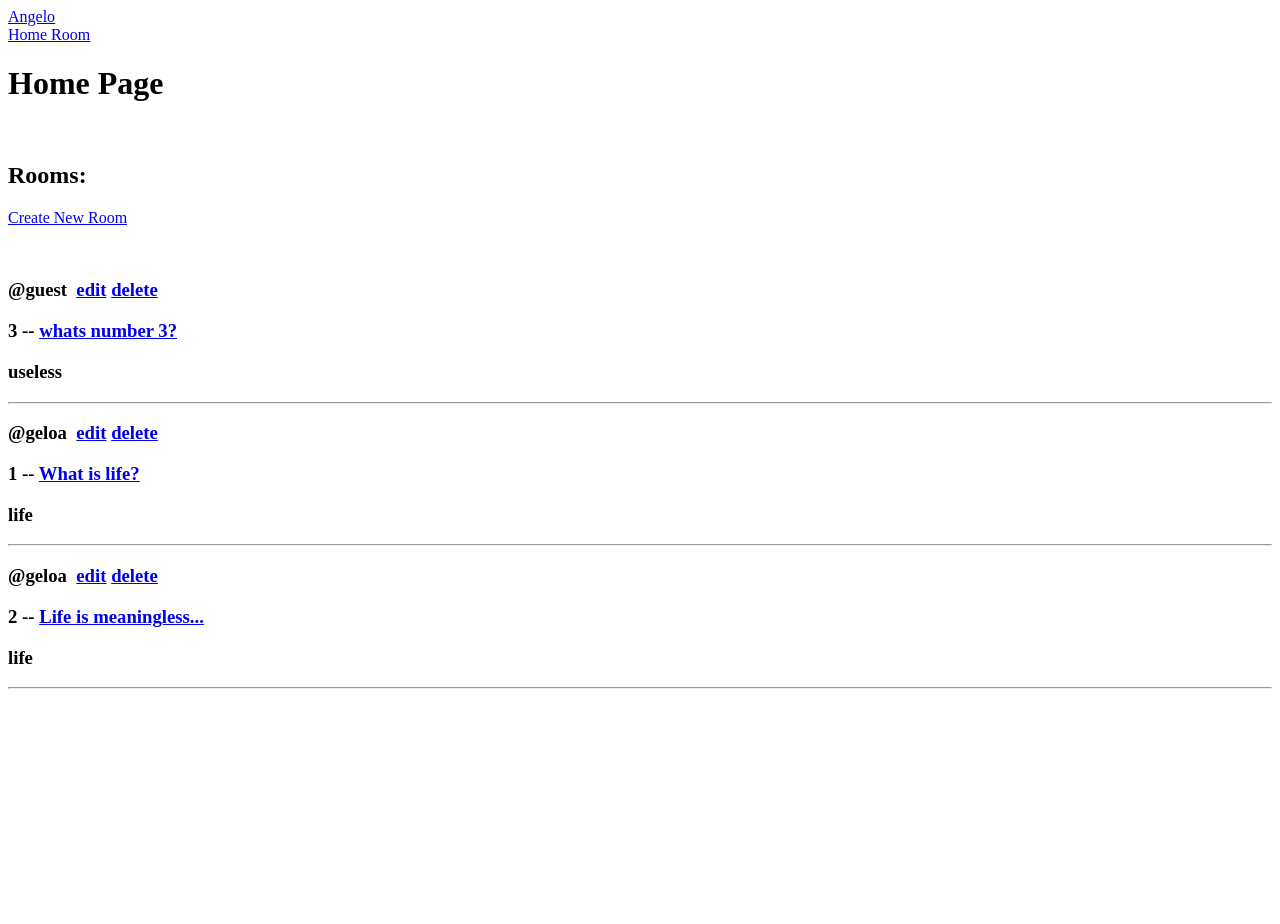
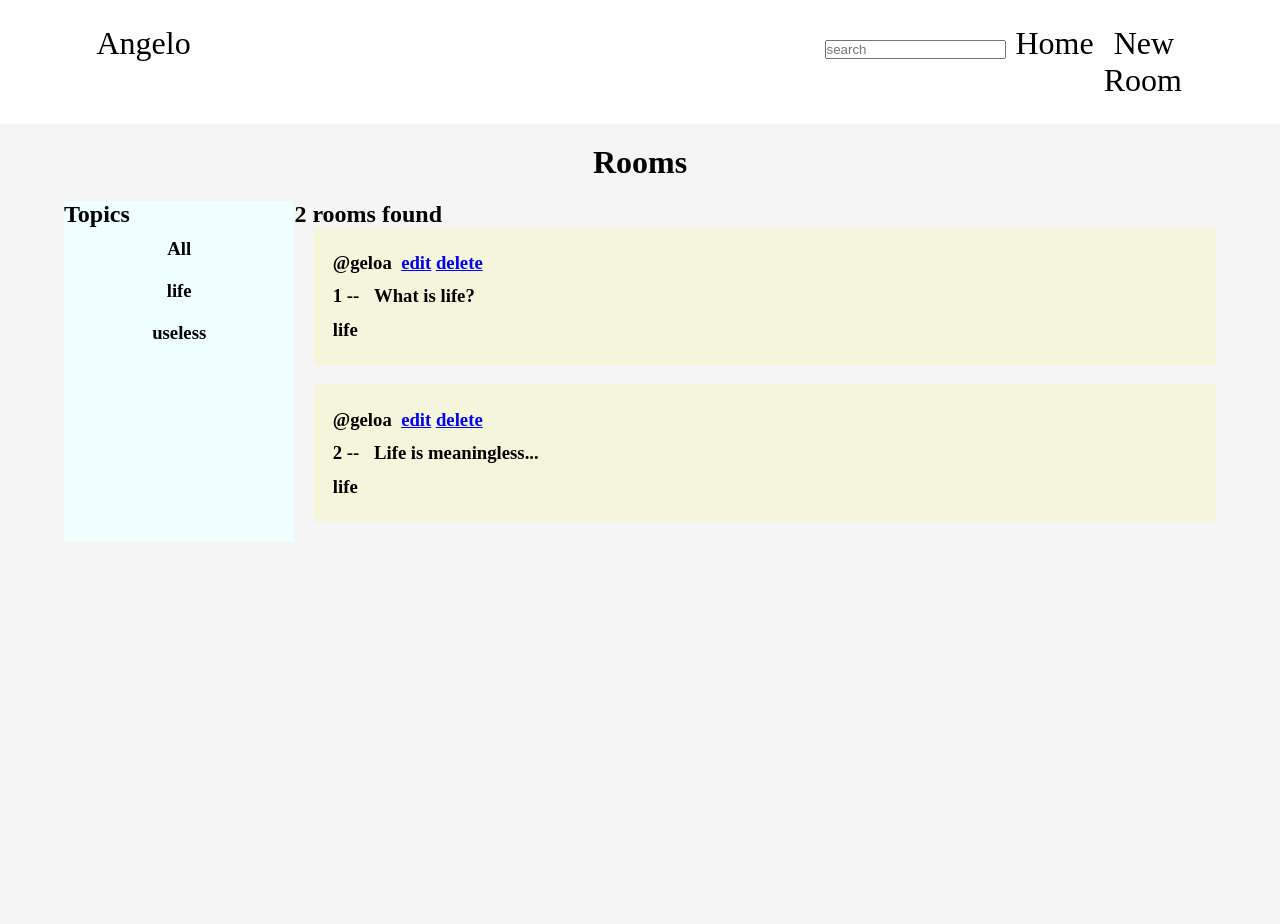
Before and after one commit to AngeloAlgarne/django-discussion-hall, a Django app: a page that uses templates/index.html in a window 1280 px wide. Before the commit the page ends 689 px from the top, so only its background shows below. Run offline with Django 4.2, Linux system fonts and the light colour scheme; data comes from the database, SQL or seed files in the repository.

Commit message:
added search and layout

```diff
--- a/base/templates/base/home.html
+++ b/base/templates/base/home.html
@@ -1,32 +1,34 @@
 {% extends 'index.html' %} {% block content %}
 
-<div>
-    <h1>Home Page</h1>
-    <br />
-    <div>
-        <div>
-            <h2>Rooms:</h2>
-            <p><a href="{% url 'create-room' %}">Create New Room</a></p>
+<div class="pageTitleContainer">
+    <h1>Rooms</h1>
 </div>
-        <br>
-        <div>
+<div class="pageGrid">
+    <div class="sideBar">
+        <h2>Topics</h2>
+        <div class="topicsList">
+            <a class="buttons" href="{% url 'home' %}"><h3>All</h3></a>
+            {% for topic in topics %}
+                <a class="buttons" href="{% url 'home' %}?q={{ topic.name }}"><h3>{{topic}}</h3></a>
+            {% endfor %}
+        </div>
+    </div>
+    <div class="roomListContainer">
+        <h2>{{ room_count }} rooms found</h2>
         {% for room in rooms %}
-            <div>
+        <div class="roomContainer">
             <h3>
                 <span>@{{room.host.username}}</span>&nbsp;
-                    <a href="{% url 'edit-room' room.id %}">edit</a>
-                    <a href="{% url 'delete-room' room.id %}">delete</a>
+                <a class="button" href="{% url 'edit-room' room.id %}">edit</a>
+                <a class="button" href="{% url 'delete-room' room.id %}">delete</a>
             </h3>
             <h3>
                 <span>{{room.id}} --</span>
-                    <a href="{% url 'room' room.id %}"> {{room.name}} </a>
+                <a class="buttons" href="{% url 'room' room.id %}"> {{room.name}} </a>
             </h3>
             <h3>{{room.topic}}</h3>
-                <hr />
         </div>
         {% endfor %}
     </div>
 </div>
-</div>
-
 {% endblock content %}
--- a/base/views.py
+++ b/base/views.py
@@ -1,19 +1,26 @@
 from django.shortcuts import render, redirect
+from django.db.models import Q
 from . import models
 from . import forms
 
 # Create your views here.
 
-# rooms = [
-#     {'id': 1, 'name': 'Room1'},
-#     {'id': 2, 'name': 'Room2'},
-#     {'id': 3, 'name': 'Room3'},
-# ]
+def home(request):
+    q = request.GET.get('q') if request.GET.get('q') != None else ''
+    rooms = models.Room.objects.filter(
+        Q(topic__name__icontains=q) |
+        Q(name__icontains=q) |
+        Q(description__icontains=q)
+    )
+    room_count = rooms.count()
 
+    topics = models.Topic.objects.all()
 
-def home(request):
-    rooms = models.Room.objects.all()
-    context = {'rooms': rooms}
+    context = {
+        'rooms': rooms,
+        'topics': topics,
+        'room_count': room_count,
+    }
     return render(
         request=request,
         template_name='base/home.html',
@@ -69,6 +76,7 @@
         context=context,
     )
 
+
 def deleteRoom(request, pk):
     room = models.Room.objects.get(id=pk)
 
--- a/myproject/settings.py
+++ b/myproject/settings.py
@@ -130,6 +130,10 @@
 
 STATIC_URL = 'static/'
 
+STATICFILES_DIRS = [
+    BASE_DIR / 'static',
+]
+
 # Default primary key field type
 # https://docs.djangoproject.com/en/4.1/ref/settings/#default-auto-field
 
--- /dev/null
+++ b/static/styles/global.styles.css
@@ -0,0 +1,32 @@
+
+* {
+    margin: 0;
+    padding: 0;
+}
+
+.buttons {
+    text-decoration: none;
+    color: black;
+    padding: 10px;
+    text-align: center;
+}
+
+.buttons:hover {
+    text-decoration: none;
+    color: black;
+    background-color: darkgray;
+}
+
+.mainContent {
+    display: flex;
+    flex-direction: column;
+    height: 100vh;
+    padding: 0px 5%;
+    background-color: whitesmoke;
+}
+
+.pageTitleContainer {
+    display: flex;
+    justify-content: center;
+    padding: 20px;
+}
--- /dev/null
+++ b/static/styles/home.css
@@ -0,0 +1,31 @@
+
+.pageGrid {
+    display: grid;
+    grid-template-columns: 1fr 4fr;
+}
+
+.sideBar {
+    display: flex;
+    flex-direction: column;
+    background-color: azure;
+}
+
+.topicsList {
+    display: flex;
+    flex-direction: column;
+}
+
+.topicContainer {
+    padding: 20px;
+}
+
+.roomContainer {
+    padding: 2%;
+    display: flex;
+    justify-content: space-around;
+    flex-direction: column;
+    min-height: 100px;
+    background-color: beige;
+    margin-bottom: 20px;
+    margin-left: 20px;
+}
--- /dev/null
+++ b/static/styles/navbar.css
@@ -0,0 +1,19 @@
+
+.navbar {
+    display: flex;
+    justify-content: space-between;
+    font-size: 2em;
+    padding: 25px;
+}
+
+.leftContainer {
+    margin-left: 5%;
+}
+
+.rightContainer {
+    display: flex;
+    flex-direction: row;
+    width: 30%;
+    justify-content: space-around;
+    margin-right: 5%;
+}
--- a/templates/index.html
+++ b/templates/index.html
@@ -1,3 +1,5 @@
+{% load static %}
+
 <!DOCTYPE html>
 <!--[if lt IE 7]>      <html class="no-js lt-ie9 lt-ie8 lt-ie7"> <![endif]-->
 <!--[if IE 7]>         <html class="no-js lt-ie9 lt-ie8"> <![endif]-->
@@ -10,9 +12,10 @@
         <title>My Project</title>
         <meta name="description" content="" />
         <meta name="viewport" content="width=device-width, initial-scale=1" />
-        {% comment %}
-        <link rel="stylesheet" href="" />
-        {% endcomment %}
+        <!-- CSS CUSTOM -->
+        <link rel="stylesheet" href="{% static 'styles/global.styles.css' %}" />
+        <link rel="stylesheet" href="{% static 'styles/navbar.css' %}" />
+        <link rel="stylesheet" href="{% static 'styles/home.css' %}" />
     </head>
     <body>
         <!--[if lt IE 7]>
@@ -22,7 +25,10 @@
             </p>
         <![endif]-->
 
-        {% include 'navbar.html' %} {% block content %} {% endblock content %}
+        <div class="navbar">{% include 'navbar.html' %}</div>
+        <div class="mainContent">
+            {% block content %} {% endblock content %}
+        </div>
         {% comment %}
         <script src="" async defer></script>
         {% endcomment %}
--- a/templates/navbar.html
+++ b/templates/navbar.html
@@ -1,15 +1,16 @@
-<div>
+<div class="leftContainer">
+    <a class="buttons" href="/">Angelo</a>
+</div>
+<div class="rightContainer">
     <div>
-        <a href='/'>
-            Angelo
-        </a>
+        <form method="GET" action="{% url 'home' %}">
+            <input type="text" name="q" placeholder="search" />
+        </form>
     </div>
     <div>
-        <a href='/'>
-            Home
-        </a>
-        <a href='/room'>
-            Room
-        </a>
+        <a class="buttons" href="/">Home</a>
+    </div>
     <div>
+        <a class="buttons" href="{% url 'create-room' %}">New Room</a>
+    </div>
 </div>
```
Lines whose indentation alone changed are shown as unchanged.
